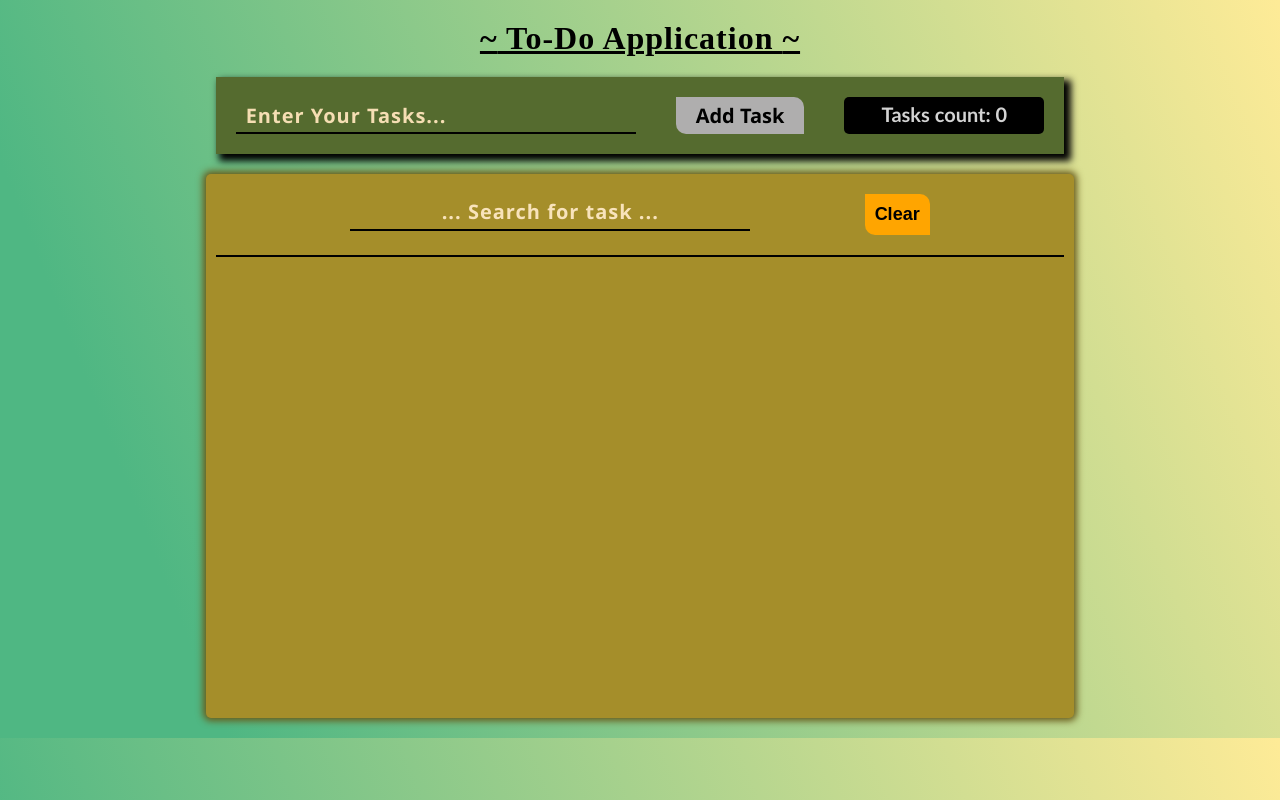
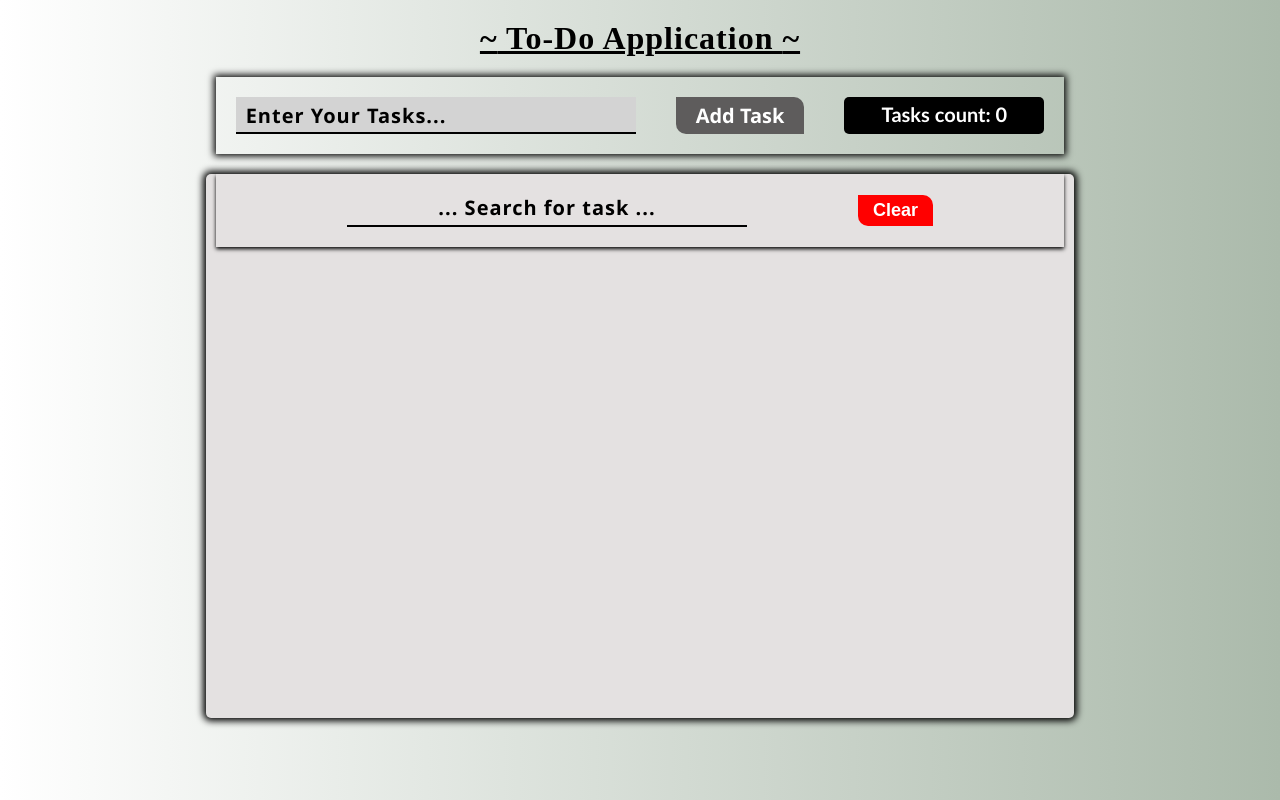
Before and after one commit to ShadabAhmed2001/todo-app, a React (Vite) app: page / in a window 1280 px wide. Built offline with nearby package versions, Linux system fonts and the light colour scheme.

Commit message:
changed css

```diff
--- a/src/App.css
+++ b/src/App.css
@@ -19,11 +19,10 @@ h1{
 
 
 .getinput{
-    background-color: darkolivegreen;
     padding: 20px;
     display: flex;
     gap: 40px;
-    box-shadow: 5px 5px 7px 2px black;
+    box-shadow: 0px 0px 7px 2px black;
 }
 
 
@@ -32,18 +31,22 @@ h1{
     outline: none;
     border: none;
     font-size:20px;
-    background-color: darkolivegreen;
+    background-color: transparent;
     border-bottom: 2px solid black;
     width: 400px;
     letter-spacing: 1px;
     font-family: 'Trebuchet MS', 'Lucida Sans Unicode', 'Lucida Grande', 'Lucida Sans', Arial, sans-serif;
     font-weight: bold;
-    color: wheat;
+    color: black;
+}
+
+.getinput input:focus{
+    background-color: lightgray;
 }
 
 
 .getinput input::placeholder{
-    color: wheat;
+    color: black;
     font-weight: bold;
     font-family: 'Segoe UI', Tahoma, Geneva, Verdana, sans-serif;
 }
@@ -53,7 +56,7 @@ h1{
 
 .getinput h3{
     background-color: black;
-    color: lightgray;
+    color: white;
     display: flex;
     justify-content: center;
     align-items: centers;
@@ -72,9 +75,9 @@ h1{
     border: none;
     outline: none;
     border-radius: 0px 10px;
-    background-color: rgb(175, 174, 174);
+    background-color: rgb(94, 92, 92);
     cursor: pointer;
-    /* transition: all 0.1s; */
+    color: white;
     font-weight: bold;
 }
 
@@ -84,21 +87,21 @@ h1{
 
 .getinput button:active{
     background-color: black;
-    color: rgb(175, 174, 174);
+    color: white;
 }
 
 
 
 .task-container{
     width: 70%;
-    background-color: rgb(165, 142, 42) ;
+    background-color: rgb(228, 225, 225) ;
     padding: 0px 10px 10px 10px;
     height: 68vh;
     overflow: scroll;
     display: flex;
     flex-direction: column;
     gap: 20px;
-    box-shadow: 0px 0px 7px 3px rgb(105, 91, 27);
+    box-shadow: 0px 0px 7px 3px black;
     border-radius: 5px;
 }
 .task-container::-webkit-scrollbar{
@@ -109,14 +112,15 @@ h1{
 
 .task-container .search-todo{
     width: 100%;
-    border-bottom: 2px solid black;
+    /* border-bottom: 2px solid black; */
     padding: 20px;
     display: flex;
     justify-content: space-evenly;
     align-items: center;
     position: sticky;
     top: 0px;
-    background-color:rgb(165, 142, 42);
+    background-color: rgb(228, 225, 225);
+    box-shadow: 0px 2px 4px 0px black;
     z-index: 999;
 }
 
@@ -126,7 +130,7 @@ h1{
     font-size: 18px;
     border: none;
     outline: none;
-    background-color: rgb(165, 142, 42);
+    background-color: rgb(228, 225, 225);
     border-bottom: 2px solid black;
     letter-spacing: 1px;
 }
@@ -134,18 +138,22 @@ h1{
 .search-todo input::placeholder{
     text-align: center;
     font-size: 20px;
-    color: rgb(248, 227, 187);
+    color: black;
     font-weight: bold;
     font-family: 'Segoe UI', Tahoma, Geneva, Verdana, sans-serif;
     letter-spacing: 1px;
 }
 
+.search-todo input:focus{
+    background-color: lightgray;
+}
+
 .search-todo button{
-    padding: 10px 10px;
+    padding: 5px 15px;
     border: none;
     outline: none;
-    background-color: orange;
-    color: black;
+    background-color: red;
+    color: white;
     cursor: pointer;
     border-radius: 0px 10px;
     font-size: 18px;
@@ -158,8 +166,7 @@ h1{
 }
 
 .search-todo button:active{
-    background-color: black;
-    color: orange;
+    filter: brightness(0.8);
 }
 
 /*  below is the css for entered tasks */
--- a/src/App.jsx
+++ b/src/App.jsx
@@ -67,7 +67,7 @@ const App = () => {
           autoFocus
         />
         <button onClick={updateTodos}>Add Task</button>
-        <h3>Tasks count: {todosArr.length}</h3>
+        <h3>Tasks count: {filteredTodos.length}</h3>
       </div>
 
       <div className="task-container">
--- a/src/index.css
+++ b/src/index.css
@@ -5,5 +5,7 @@
 }
 
 body{
-    background-image: linear-gradient( 68.6deg,  rgba(79,183,131,1) 14.4%, rgba(254,235,151,1) 100% );
-}
+    background: #abbaab;  /* fallback for old browsers */
+    background: -webkit-linear-gradient(to right, #ffffff, #abbaab);  /* Chrome 10-25, Safari 5.1-6 */
+    background: linear-gradient(to right, #ffffff, #abbaab); /* W3C, IE 10+/ Edge, Firefox 16+, Chrome 26+, Opera 12+, Safari 7+ */
+    }
```
